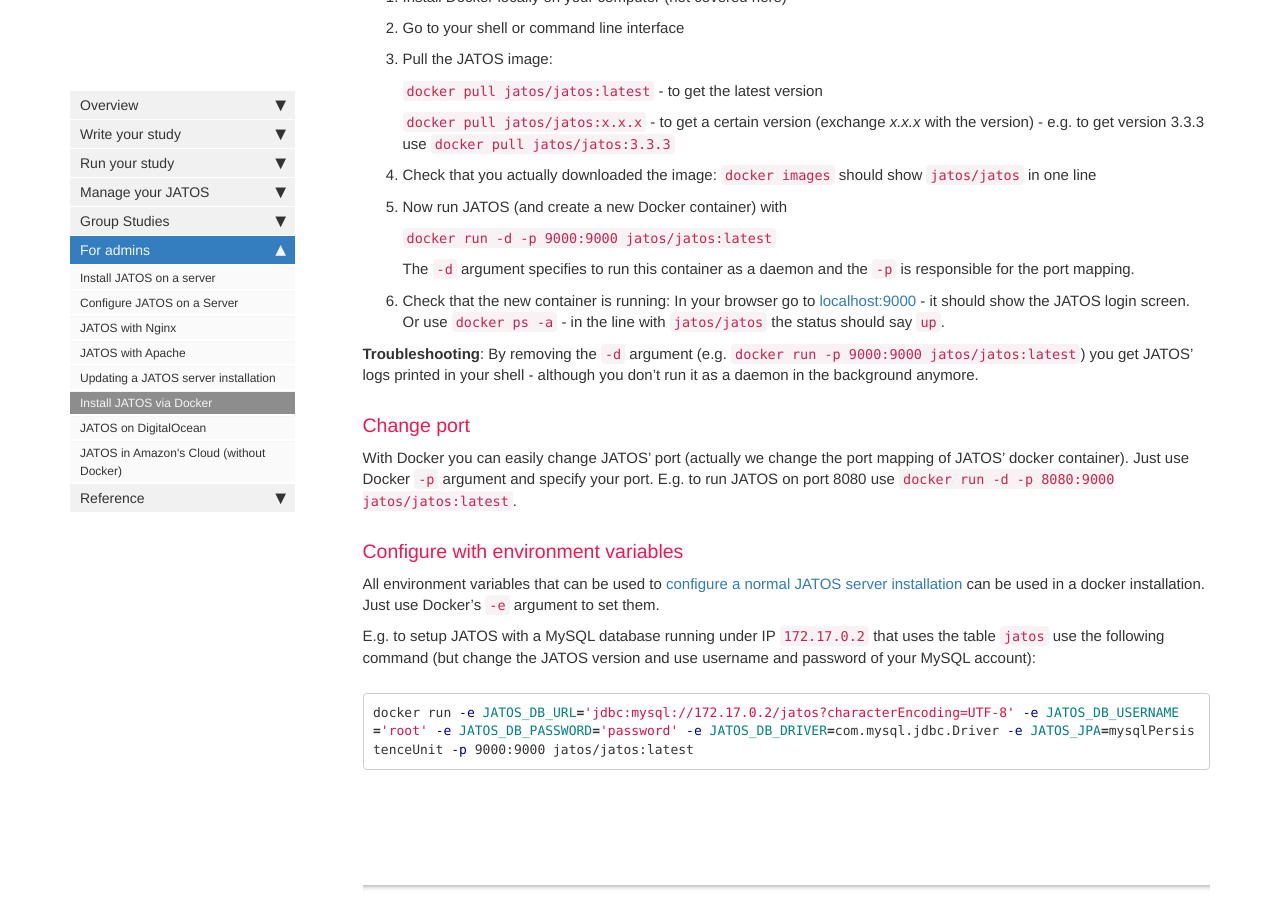
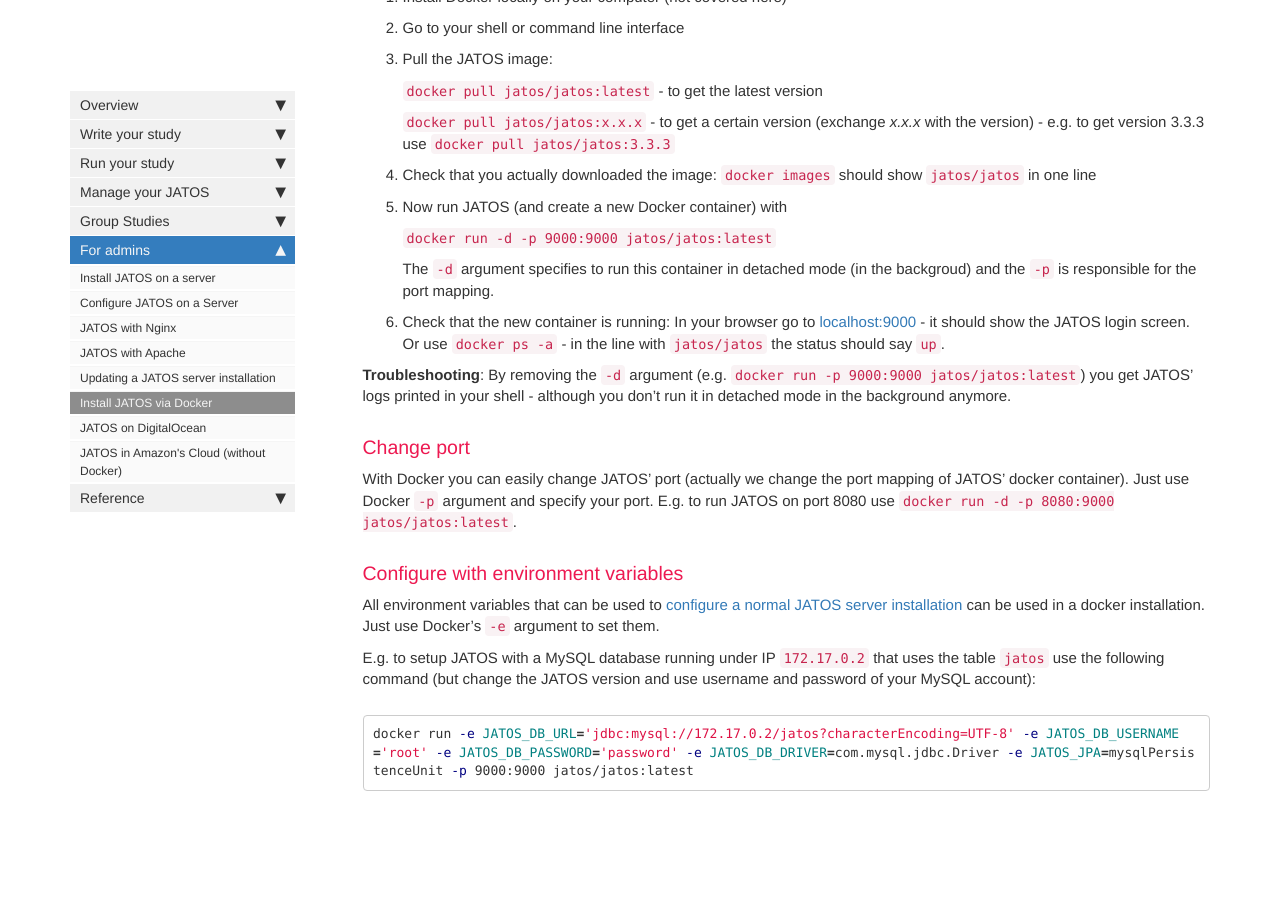
Before and after one commit to kristian-lange-tw/JATOS_docs_v3, a Jekyll site: the page built from pages/Install-JATOS-via-Docker.md, in a window 1280 px wide and 900 px high, scrolled down 466 px. Built offline with Jekyll 4.4.1, drawn with Linux system fonts in a browser that asks for light colours; nearby versions of some CDN libraries; comment, search, counter and statistics services are not loaded.

Commit message:
Update Install-JATOS-via-Docker.md

```diff
--- a/pages/Install-JATOS-via-Docker.md
+++ b/pages/Install-JATOS-via-Docker.md
@@ -32,11 +32,11 @@
 
    `docker run -d -p 9000:9000 jatos/jatos:latest`
 
-   The `-d` argument specifies to run this container as a daemon and the `-p` is responsible for the port mapping.
+   The `-d` argument specifies to run this container in detached mode (in the backgroud) and the `-p` is responsible for the port mapping.
 
 1. Check that the new container is running: In your browser go to [localhost:9000](http://localhost:9000) - it should show the JATOS login screen. Or use `docker ps -a` - in the line with `jatos/jatos` the status should say `up`.
 
-**Troubleshooting**: By removing the `-d` argument (e.g. `docker run -p 9000:9000 jatos/jatos:latest`) you get JATOS' logs printed in your shell - although you don't run it as a daemon in the background anymore.
+**Troubleshooting**: By removing the `-d` argument (e.g. `docker run -p 9000:9000 jatos/jatos:latest`) you get JATOS' logs printed in your shell - although you don't run it in detached mode in the background anymore.
 
 ### Change port
 
```
